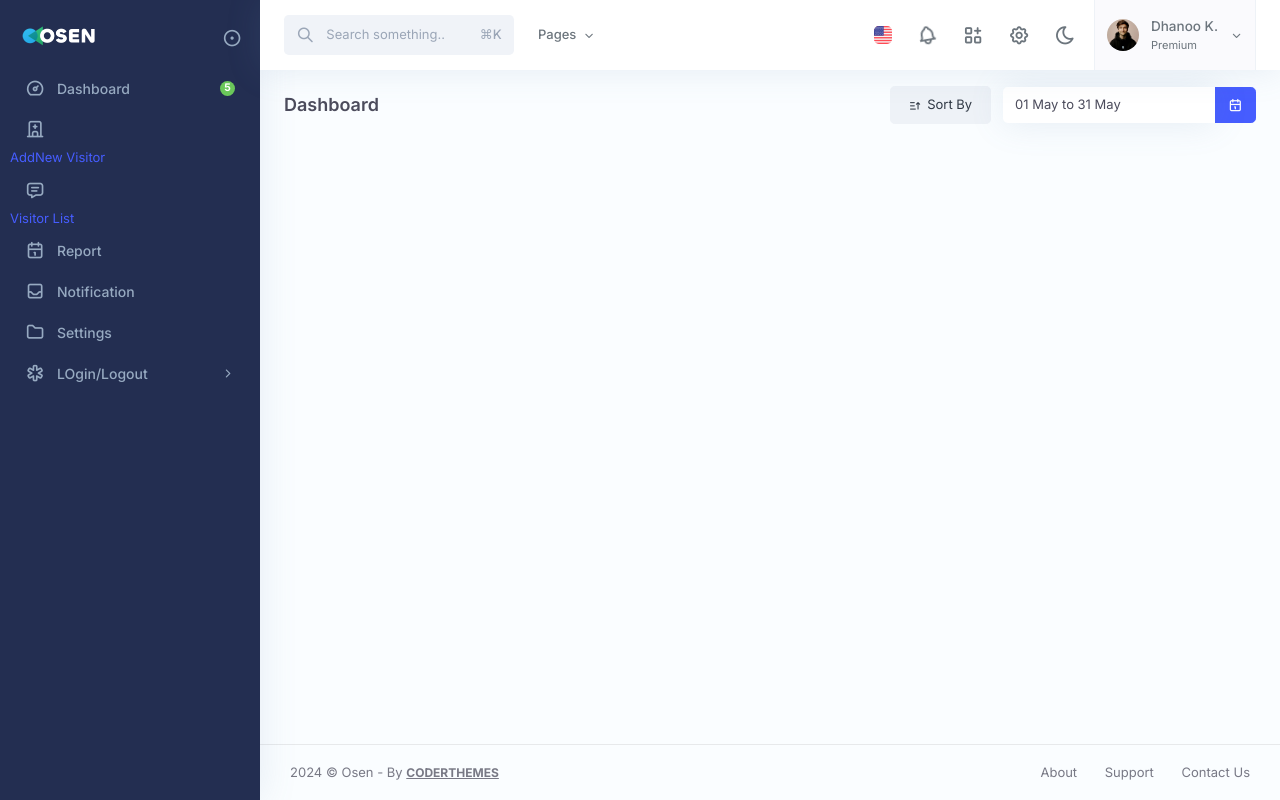
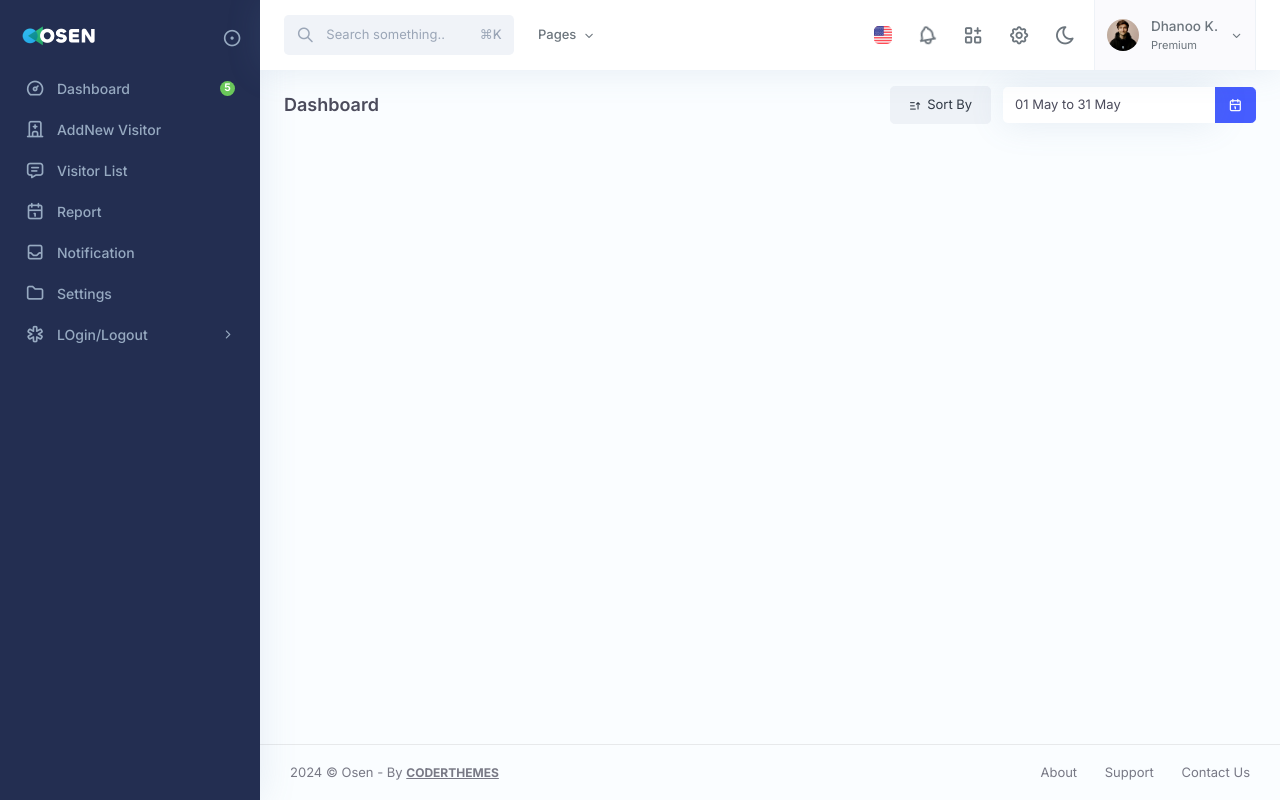
Before and after one commit to Himanshukabsuri/visitor-1.0, a Django app: page /dashboard/ in a window 1280 px wide. Run offline with Django 5.2, Linux system fonts and the light colour scheme; some libraries are stand-ins or nearby versions.

Commit message:
chane in UI

```diff
--- a/project/app1/templates/base.html
+++ b/project/app1/templates/base.html
@@ -72,9 +72,9 @@
                     </li>
 
                     <li class="side-nav-item">
-                        <a href="dashboard-clinic.html" class="side-nav-link">
+                        <a href="{% url 'addvisitor' %}" class="side-nav-link">
                             <span class="menu-icon"><i class="ti ti-building-hospital"></i></span>
-                            <span class="menu-text"><a href="{% url 'addvisitor' %}"> AddNew Visitor</a> </span>
+                            <span class="menu-text"> AddNew Visitor </span>
                         </a>
                     </li>
 
@@ -93,9 +93,9 @@
 
 
                     <li class="side-nav-item">
-                        <a href="apps-chat.html" class="side-nav-link">
+                        <a href="{% url 'visitorlist' %}" class="side-nav-link">
                             <span class="menu-icon"><i class="ti ti-message"></i></span>
-                            <span class="menu-text"> <a href="{% url 'visitorlist' %}">Visitor List </a> </span>
+                            <span class="menu-text"> Visitor List </span>
                         </a>
                     </li>
 
```
